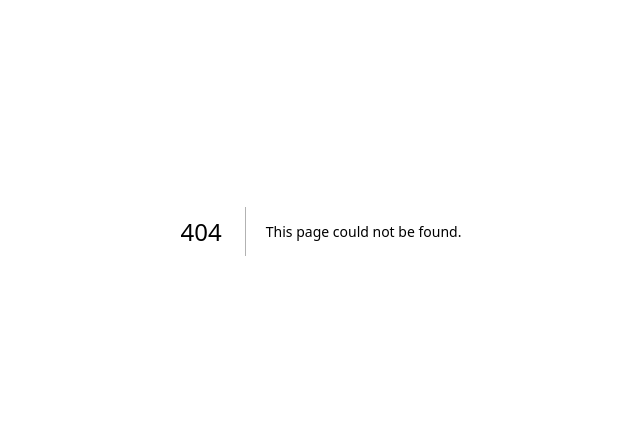
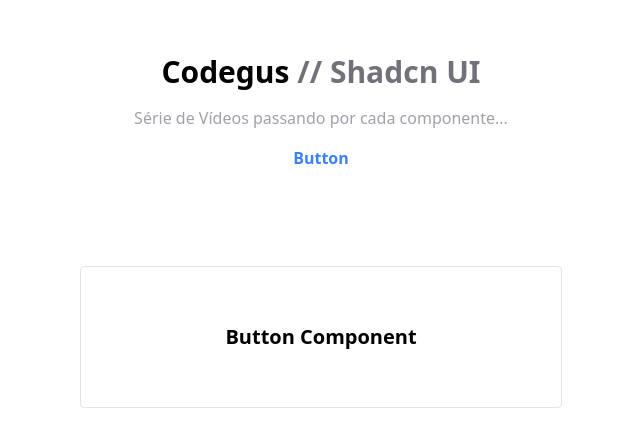
Before and after one commit to guscsales/codegus-nextjs-shadcn-ui, a Next.js app: page /button in a window 1280 px wide. Before the commit this address had no page. Shown: the part 169-616 px from the top of the page, without its empty margins (319-959 px from the left). Built offline with nearby package versions, Linux system fonts and the light colour scheme.

Commit message:
initial build + button wrapper

```diff
--- /dev/null
+++ b/src/app/(components)/button/page.tsx
@@ -0,0 +1,7 @@
+export default function Button() {
+  return (
+    <>
+      <h2>Button Component</h2>
+    </>
+  );
+}
--- a/src/app/globals.css
+++ b/src/app/globals.css
@@ -2,32 +2,7 @@
 @tailwind components;
 @tailwind utilities;
 
-:root {
-  --foreground-rgb: 0, 0, 0;
-  --background-start-rgb: 214, 219, 220;
-  --background-end-rgb: 255, 255, 255;
+h2 {
+  @apply text-xl
+    font-bold;
 }
-
-@media (prefers-color-scheme: dark) {
-  :root {
-    --foreground-rgb: 255, 255, 255;
-    --background-start-rgb: 0, 0, 0;
-    --background-end-rgb: 0, 0, 0;
-  }
-}
-
-body {
-  color: rgb(var(--foreground-rgb));
-  background: linear-gradient(
-      to bottom,
-      transparent,
-      rgb(var(--background-end-rgb))
-    )
-    rgb(var(--background-start-rgb));
-}
-
-@layer utilities {
-  .text-balance {
-    text-wrap: balance;
-  }
-}
--- a/src/app/layout.tsx
+++ b/src/app/layout.tsx
@@ -1,12 +1,9 @@
-import type { Metadata } from "next";
-import { Inter } from "next/font/google";
+import type {Metadata} from "next";
 import "./globals.css";
-
-const inter = Inter({ subsets: ["latin"] });
+import Link from "next/link";
 
 export const metadata: Metadata = {
-  title: "Create Next App",
-  description: "Generated by create next app",
+  title: "Série Shadcn/UI | Codegus",
 };
 
 export default function RootLayout({
@@ -16,7 +13,28 @@
 }>) {
   return (
     <html lang="en">
-      <body className={inter.className}>{children}</body>
+      <body className="h-screen flex flex-col gap-24 items-center justify-center">
+        <header className="flex flex-col gap-4 text-center">
+          <h1 className="text-3xl font-bold">
+            <span>Codegus</span>{" "}
+            <span className="text-zinc-500">{"// "}Shadcn UI</span>
+          </h1>
+          <div className="font-light text-zinc-400">
+            Série de Vídeos passando por cada componente...
+          </div>
+          <nav className="flex gap-1 justify-center">
+            <Link
+              href="/button"
+              className="hover:underline font-bold text-blue-500"
+            >
+              Button
+            </Link>
+          </nav>
+        </header>
+        <main className="border border-solid border-zinc-200 rounded py-14 px-36">
+          {children}
+        </main>
+      </body>
     </html>
   );
 }
--- a/src/app/page.tsx
+++ b/src/app/page.tsx
@@ -1,113 +1,3 @@
-import Image from "next/image";
-
 export default function Home() {
-  return (
-    <main className="flex min-h-screen flex-col items-center justify-between p-24">
-      <div className="z-10 max-w-5xl w-full items-center justify-between font-mono text-sm lg:flex">
-        <p className="fixed left-0 top-0 flex w-full justify-center border-b border-gray-300 bg-gradient-to-b from-zinc-200 pb-6 pt-8 backdrop-blur-2xl dark:border-neutral-800 dark:bg-zinc-800/30 dark:from-inherit lg:static lg:w-auto  lg:rounded-xl lg:border lg:bg-gray-200 lg:p-4 lg:dark:bg-zinc-800/30">
-          Get started by editing&nbsp;
-          <code className="font-mono font-bold">src/app/page.tsx</code>
-        </p>
-        <div className="fixed bottom-0 left-0 flex h-48 w-full items-end justify-center bg-gradient-to-t from-white via-white dark:from-black dark:via-black lg:static lg:h-auto lg:w-auto lg:bg-none">
-          <a
-            className="pointer-events-none flex place-items-center gap-2 p-8 lg:pointer-events-auto lg:p-0"
-            href="https://vercel.com?utm_source=create-next-app&utm_medium=appdir-template&utm_campaign=create-next-app"
-            target="_blank"
-            rel="noopener noreferrer"
-          >
-            By{" "}
-            <Image
-              src="/vercel.svg"
-              alt="Vercel Logo"
-              className="dark:invert"
-              width={100}
-              height={24}
-              priority
-            />
-          </a>
-        </div>
-      </div>
-
-      <div className="relative flex place-items-center before:absolute before:h-[300px] before:w-full sm:before:w-[480px] before:-translate-x-1/2 before:rounded-full before:bg-gradient-radial before:from-white before:to-transparent before:blur-2xl before:content-[''] after:absolute after:-z-20 after:h-[180px] after:w-full sm:after:w-[240px] after:translate-x-1/3 after:bg-gradient-conic after:from-sky-200 after:via-blue-200 after:blur-2xl after:content-[''] before:dark:bg-gradient-to-br before:dark:from-transparent before:dark:to-blue-700 before:dark:opacity-10 after:dark:from-sky-900 after:dark:via-[#0141ff] after:dark:opacity-40 before:lg:h-[360px] z-[-1]">
-        <Image
-          className="relative dark:drop-shadow-[0_0_0.3rem_#ffffff70] dark:invert"
-          src="/next.svg"
-          alt="Next.js Logo"
-          width={180}
-          height={37}
-          priority
-        />
-      </div>
-
-      <div className="mb-32 grid text-center lg:max-w-5xl lg:w-full lg:mb-0 lg:grid-cols-4 lg:text-left">
-        <a
-          href="https://nextjs.org/docs?utm_source=create-next-app&utm_medium=appdir-template&utm_campaign=create-next-app"
-          className="group rounded-lg border border-transparent px-5 py-4 transition-colors hover:border-gray-300 hover:bg-gray-100 hover:dark:border-neutral-700 hover:dark:bg-neutral-800/30"
-          target="_blank"
-          rel="noopener noreferrer"
-        >
-          <h2 className={`mb-3 text-2xl font-semibold`}>
-            Docs{" "}
-            <span className="inline-block transition-transform group-hover:translate-x-1 motion-reduce:transform-none">
-              -&gt;
-            </span>
-          </h2>
-          <p className={`m-0 max-w-[30ch] text-sm opacity-50`}>
-            Find in-depth information about Next.js features and API.
-          </p>
-        </a>
-
-        <a
-          href="https://nextjs.org/learn?utm_source=create-next-app&utm_medium=appdir-template-tw&utm_campaign=create-next-app"
-          className="group rounded-lg border border-transparent px-5 py-4 transition-colors hover:border-gray-300 hover:bg-gray-100 hover:dark:border-neutral-700 hover:dark:bg-neutral-800/30"
-          target="_blank"
-          rel="noopener noreferrer"
-        >
-          <h2 className={`mb-3 text-2xl font-semibold`}>
-            Learn{" "}
-            <span className="inline-block transition-transform group-hover:translate-x-1 motion-reduce:transform-none">
-              -&gt;
-            </span>
-          </h2>
-          <p className={`m-0 max-w-[30ch] text-sm opacity-50`}>
-            Learn about Next.js in an interactive course with&nbsp;quizzes!
-          </p>
-        </a>
-
-        <a
-          href="https://vercel.com/templates?framework=next.js&utm_source=create-next-app&utm_medium=appdir-template&utm_campaign=create-next-app"
-          className="group rounded-lg border border-transparent px-5 py-4 transition-colors hover:border-gray-300 hover:bg-gray-100 hover:dark:border-neutral-700 hover:dark:bg-neutral-800/30"
-          target="_blank"
-          rel="noopener noreferrer"
-        >
-          <h2 className={`mb-3 text-2xl font-semibold`}>
-            Templates{" "}
-            <span className="inline-block transition-transform group-hover:translate-x-1 motion-reduce:transform-none">
-              -&gt;
-            </span>
-          </h2>
-          <p className={`m-0 max-w-[30ch] text-sm opacity-50`}>
-            Explore starter templates for Next.js.
-          </p>
-        </a>
-
-        <a
-          href="https://vercel.com/new?utm_source=create-next-app&utm_medium=appdir-template&utm_campaign=create-next-app"
-          className="group rounded-lg border border-transparent px-5 py-4 transition-colors hover:border-gray-300 hover:bg-gray-100 hover:dark:border-neutral-700 hover:dark:bg-neutral-800/30"
-          target="_blank"
-          rel="noopener noreferrer"
-        >
-          <h2 className={`mb-3 text-2xl font-semibold`}>
-            Deploy{" "}
-            <span className="inline-block transition-transform group-hover:translate-x-1 motion-reduce:transform-none">
-              -&gt;
-            </span>
-          </h2>
-          <p className={`m-0 max-w-[30ch] text-sm opacity-50 text-balance`}>
-            Instantly deploy your Next.js site to a shareable URL with Vercel.
-          </p>
-        </a>
-      </div>
-    </main>
-  );
+  return null;
 }
```
Also changed, not shown: 1 other file (tests, documents, lock files or other folders).
